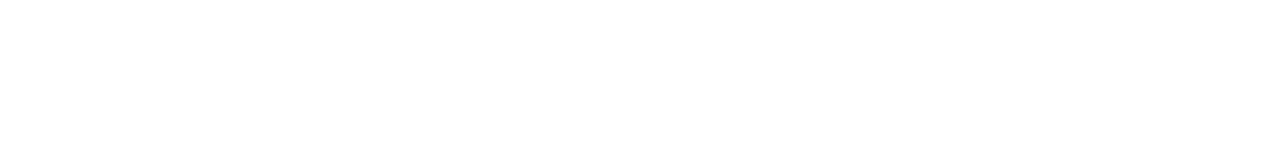
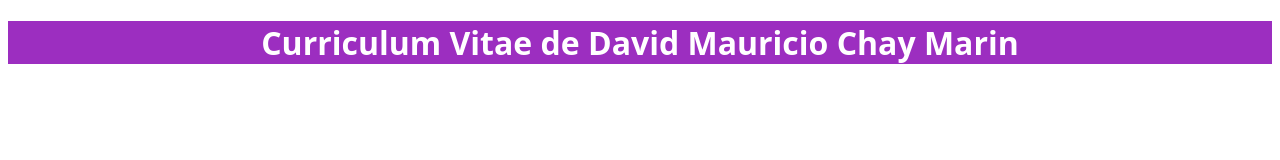
Before and after one commit to DavidMChay/practica-3-DesWeb, a plain HTML site: page Maquetado1/index.html in a window 1280 px wide. Drawn offline with Linux system fonts and the light colour scheme.

Commit message:
chore: Add header to index.html and apply styling in styles.css

```diff
--- a/Maquetado1/index.html
+++ b/Maquetado1/index.html
@@ -1,11 +1,14 @@
 <!DOCTYPE html>
-<html lang="en">
+<html>
 <head>
     <meta charset="UTF-8">
     <meta name="viewport" content="width=device-width, initial-scale=1.0">
-    <title>Document</title>
+    <link rel="stylesheet" href="styles.css" type="text/css">
+    <title>Hoja de Vida</title>
 </head>
 <body>
-
+    <header>
+        <h1>Curriculum Vitae de David Mauricio Chay Marin</h1>
+    </header>
 </body>
 </html>
--- a/Maquetado1/styles.css
+++ b/Maquetado1/styles.css
@@ -0,0 +1,6 @@
+header{
+    background-color:#9c2ec0;
+    text-align:center;
+    font-family: system-ui;
+    color:white;
+}
```
